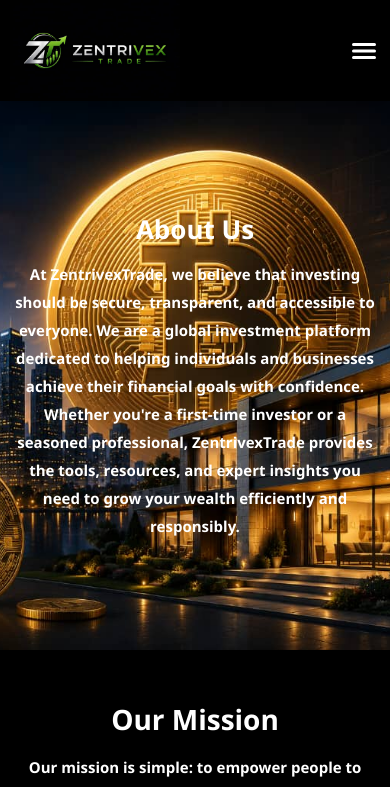
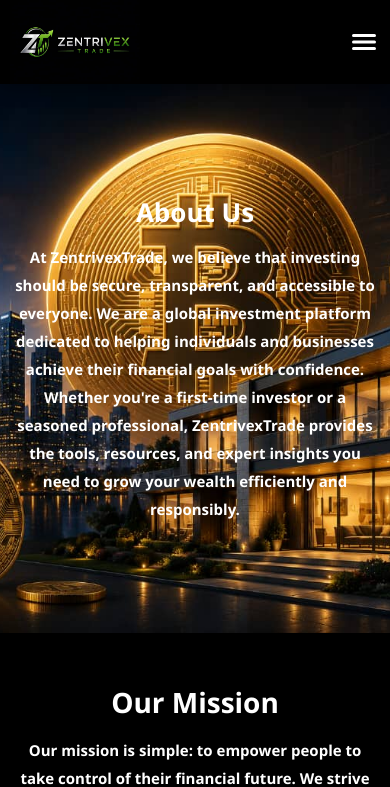
Before and after one commit to OsujiWisdom06/zentrivexTrade, a React (Vite) app: page /about-us in a window 390 px wide. Shown: the top 787 px of the page. Built offline with nearby package versions, Linux system fonts and the light colour scheme.

Commit message:
added animation

```diff
--- a/src/styles/header.css
+++ b/src/styles/header.css
@@ -320,19 +320,21 @@
 }
 
 /* =======================
-   MOBILE MENU STYLES
+   MOBILE MENU + KEYFRAMES
 ======================= */
-/* Mobile menu is completely hidden by default (on desktop & when closed) */
+
 .mobile-menu-overlay {
   display: none;
   position: fixed;
   inset: 0;
-  background: rgba(0, 0, 0, 0.55);
+  background: rgba(0, 0, 0, 0.6);
   z-index: 9998;
+  opacity: 0;
 }
 
 .mobile-menu-overlay.open {
-  display: block;   /* shows only when open */
+  display: block;
+  animation: fadeInOverlay 0.35s ease forwards;
 }
 
 .mobile-menu {
@@ -344,16 +346,15 @@
   height: 100vh;
   background: #111;
   z-index: 9999;
-  transform: translateX(100%);
-  transition: transform 0.35s cubic-bezier(0.4, 0, 0.2, 1);
   display: flex;
   flex-direction: column;
   padding: 25px 20px;
-  box-shadow: -5px 0 25px rgba(0, 0, 0, 0.4);
+  box-shadow: -8px 0 30px rgba(0, 0, 0, 0.45);
+  transform: translateX(100%);
 }
 
 .mobile-menu.open {
-  transform: translateX(0);
+  animation: slideInFromRight 0.4s cubic-bezier(0.22, 1, 0.36, 1) forwards;
 }
 
 /* Close Button */
@@ -469,44 +470,29 @@
   transform: scale(1.02);
 }
 
+/* ===== KEYFRAMES ===== */
+
+@keyframes fadeInOverlay {
+  from {
+    opacity: 0;
+  }
+  to {
+    opacity: 1;
+  }
+}
+
+@keyframes slideInFromRight {
+  from {
+    transform: translateX(100%);
+  }
+  to {
+    transform: translateX(0);
+  }
+}
+
 /* =======================
    RESPONSIVE BREAKPOINTS
 ======================= */
-
-@media (max-width: 950px) {
-  .header-write-up-div-main-div1,
-  .header-write-up-div-main-div2 {
-    display: none !important;
-  }
-
-  .header-write-up-div-main-div4 {
-    display: flex !important;
-  }
-
-  .header-logo-div {
-    width: 160px;
-  }
-
-  .header-write-up-div {
-    width: auto;
-    margin-left: auto;
-  }
-
-  .header-write-up-div-main {
-    width: auto;
-    justify-content: flex-end;
-  }
-}
-
-@media (max-width: 480px) {
-  .header-logo-div {
-    width: 130px;
-  }
-
-  .mobile-menu {
-    width: 280px;
-  }
-}
 
 /* Tablets & below (max 1024px) */
 @media (max-width: 1024px) {
@@ -533,3 +519,47 @@
     justify-content: flex-end;
   }
 }
+
+/* Mobile landscape / small tablets */
+@media (max-width: 768px) {
+  .header-logo-div {
+    width: 150px;
+  }
+
+  .mobile-menu {
+    width: 290px;
+  }
+}
+
+/* Mobile phones */
+@media (max-width: 480px) {
+  .header-main {
+    height: 10vh;
+  }
+
+  .header-logo-div {
+    width: 130px;
+  }
+
+  .mobile-menu {
+    width: 280px;
+    padding: 20px 16px;
+  }
+
+  .mobile-menu-links > p,
+  .mobile-features p {
+    font-size: 17px;
+    padding: 11px 8px;
+  }
+}
+
+/* Very small phones */
+@media (max-width: 360px) {
+  .header-logo-div {
+    width: 115px;
+  }
+
+  .mobile-menu {
+    width: 260px;
+  }
+}
```
